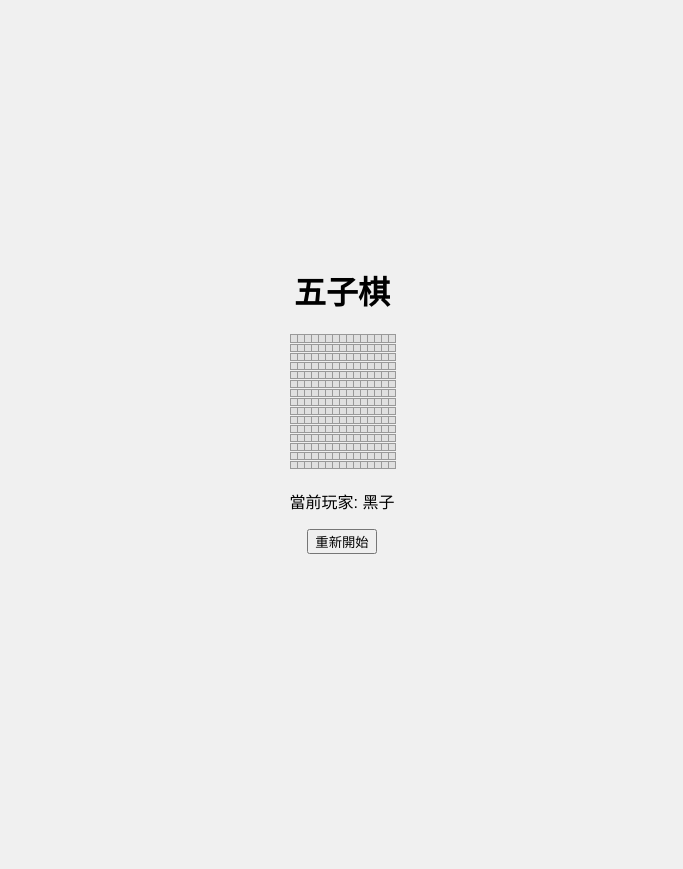
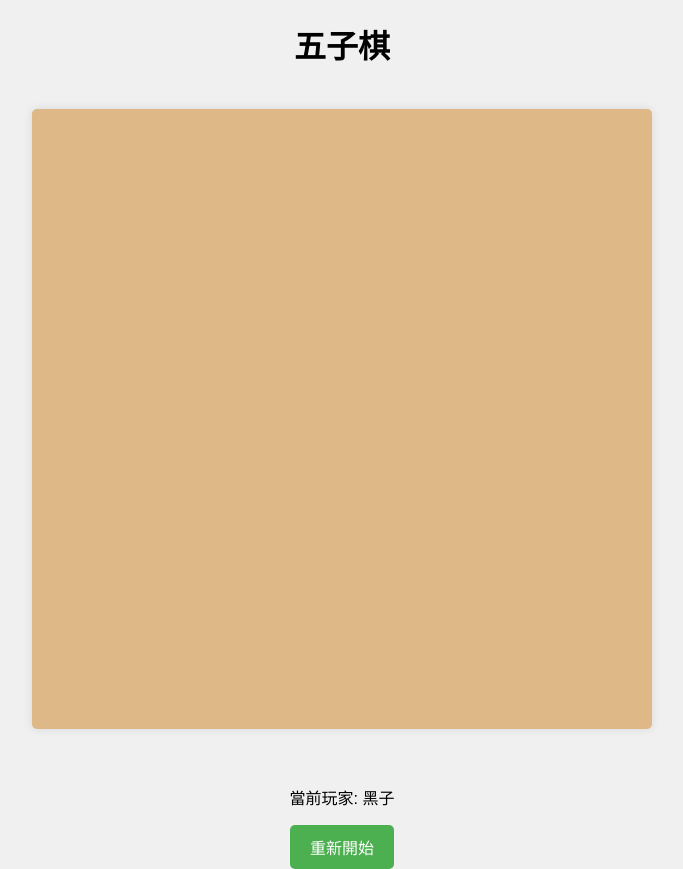
Before and after one commit to Wolke/webGomogu, a plain HTML site: page index.html in a window 1280 px wide. Shown: the whole page, without its empty margins (298-981 px from the left). Before the commit the page ends 800 px from the top, so only its background shows below. Drawn offline with Linux system fonts and the light colour scheme.

Commit message:
改進五子棋遊戲的用戶界面和操作體驗
- 增大棋盤尺寸，最大寬度設為600px
- 更改棋盤背景為木紋色
- 重新設計棋子樣式，使用偽元素創建圓形棋子
- 添加懸停效果以提高操作反饋
- 優化按鈕樣式
- 改進響應式設計，適配移動設備

```diff
--- a/index.html
+++ b/index.html
@@ -9,10 +9,12 @@
 <body>
     <div id="app">
         <h1>五子棋</h1>
-        <div id="game-board"></div>
-        <div id="game-info">
-            <p>當前玩家: <span id="current-player"></span></p>
-            <button id="reset-btn">重新開始</button>
+        <div id="game-container">
+            <div id="game-board"></div>
+            <div id="game-info">
+                <p>當前玩家: <span id="current-player"></span></p>
+                <button id="reset-btn">重新開始</button>
+            </div>
         </div>
     </div>
     <script src="model.js"></script>
--- a/styles.css
+++ b/styles.css
@@ -3,39 +3,86 @@ body {
     display: flex;
     justify-content: center;
     align-items: center;
-    height: 100vh;
+    min-height: 100vh;
     margin: 0;
     background-color: #f0f0f0;
 }
 
 #app {
     text-align: center;
+    width: 100%;
+    max-width: 800px;
+}
+
+#game-container {
+    display: flex;
+    flex-direction: column;
+    align-items: center;
 }
 
 #game-board {
     display: grid;
     grid-template-columns: repeat(15, 1fr);
-    gap: 1px;
+    gap: 2px;
     margin: 20px auto;
-    max-width: 90vmin;
-    max-height: 90vmin;
+    width: 100%;
+    max-width: 600px;
+    background-color: #deb887;
+    padding: 10px;
+    border-radius: 5px;
+    box-shadow: 0 0 10px rgba(0, 0, 0, 0.1);
 }
 
 .cell {
     width: 100%;
     height: 0;
     padding-bottom: 100%;
-    background-color: #e0e0e0;
-    border: 1px solid #999;
+    position: relative;
     cursor: pointer;
 }
 
-.cell.black {
+.cell::before {
+    content: '';
+    position: absolute;
+    top: 50%;
+    left: 50%;
+    width: 90%;
+    height: 90%;
+    transform: translate(-50%, -50%);
+    border-radius: 50%;
+    transition: background-color 0.3s;
+}
+
+.cell:hover::before {
+    background-color: rgba(0, 0, 0, 0.1);
+}
+
+.cell.black::before {
     background-color: #000;
 }
 
-.cell.white {
+.cell.white::before {
     background-color: #fff;
+    border: 1px solid #000;
+}
+
+#game-info {
+    margin-top: 20px;
+}
+
+#reset-btn {
+    padding: 10px 20px;
+    font-size: 16px;
+    background-color: #4CAF50;
+    color: white;
+    border: none;
+    border-radius: 5px;
+    cursor: pointer;
+    transition: background-color 0.3s;
+}
+
+#reset-btn:hover {
+    background-color: #45a049;
 }
 
 @media (max-width: 600px) {
@@ -46,4 +93,8 @@ body {
     #game-info {
         font-size: 14px;
     }
+
+    #game-board {
+        max-width: 90vw;
+    }
 }
```
